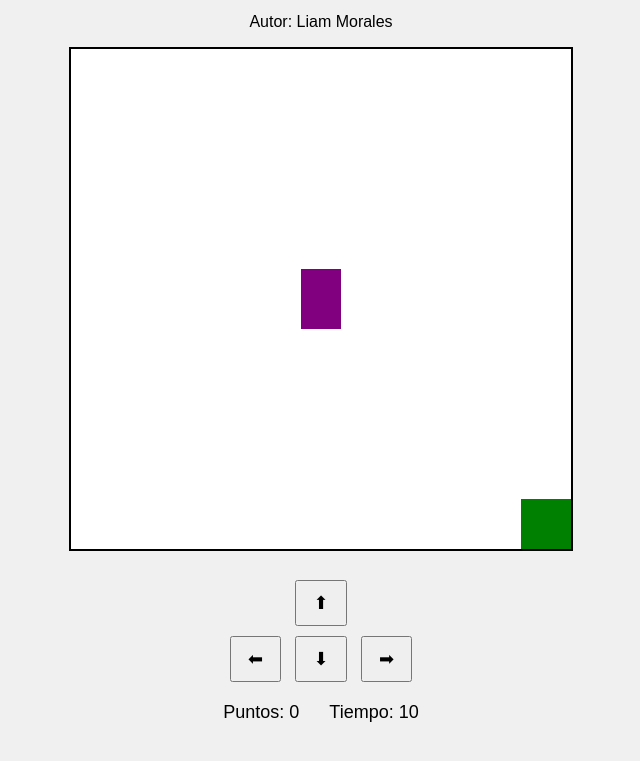
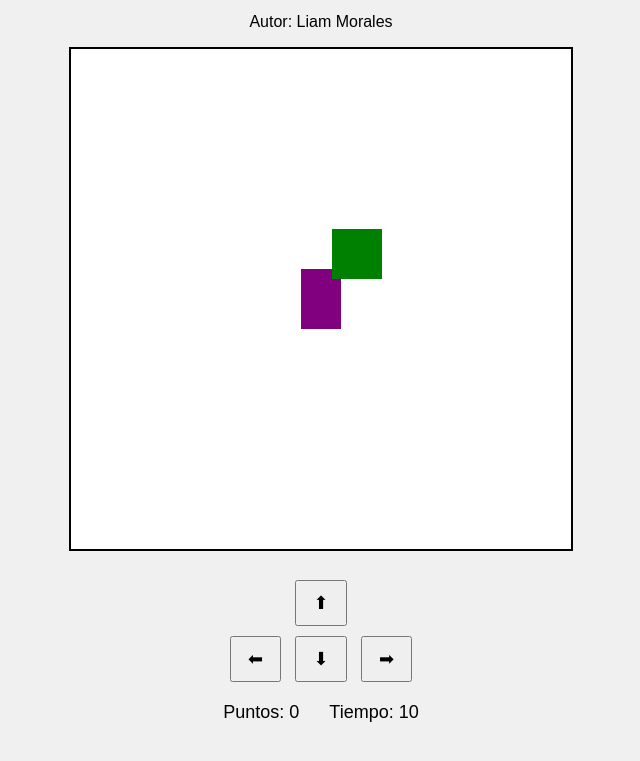
Before and after one commit to LiamAMM/juego_cazando, a plain HTML site: page cazando.html in a window 1280 px wide. Shown: the part 81-842 px from the top of the page, without its empty margins (319-959 px from the left). Drawn offline with Linux system fonts and the light colour scheme.

Commit message:
implementar reaparicion aleatoria de comida y sistema de puntaje

```diff
--- a/cazando.html
+++ b/cazando.html
@@ -3,6 +3,7 @@
 <head>
   <title>Juego Cazando</title>
   <link rel="stylesheet" href="cazando.css">
+  <script src="utilitarios.js"></script>
 </head>
 <body onload="iniciarJuego()">
 
--- a/cazando.js
+++ b/cazando.js
@@ -5,6 +5,7 @@ let gatoX=canvas.width
 let gatoY=canvas.height
 let comidaX=500-50
 let comidaY=500-50
+let puntaje=0
 
 const ALTO_GATO=60
 const ANCHO_GATO=40
@@ -27,6 +28,7 @@ function graficarComida() {
 function iniciarJuego(){
     graficarGato();
     graficarComida();
+    alazarComida();
 }
 
 function limpiarCanva() {
@@ -73,5 +75,16 @@ function detectarColision() {
         posicionGatoY < comidaY + ALTO_COMIDA &&
         posicionGatoY + ALTO_GATO > comidaY) {
         alert("¡Atrapaste la comida!");
+        alazarComida();
+        puntaje = puntaje + 1;
+        mostrarEnSpan("puntos", puntaje);
     }
 }
+
+function alazarComida() {
+    comidaX = generarAleatorio(0, canvas.width - ANCHO_COMIDA);
+    comidaY = generarAleatorio(0, canvas.height - ALTO_COMIDA);
+    limpiarCanva();
+    graficarGato();
+    graficarComida();
+}
--- /dev/null
+++ b/utilitarios.js
@@ -0,0 +1,12 @@
+function generarAleatorio(min,max){
+    let random=Math.random();//0-1
+    let numero=random*(max-min);//0-max
+    let numeroEntero = Math.ceil(numero);
+    numeroEnteero = numeroEntero + min;
+    return numeroEntero;
+}
+
+function mostrarEnSpan(idSpan, valor){
+    let componente=document.getElementById(idSpan);
+        componente.textContent=valor;
+}
```
